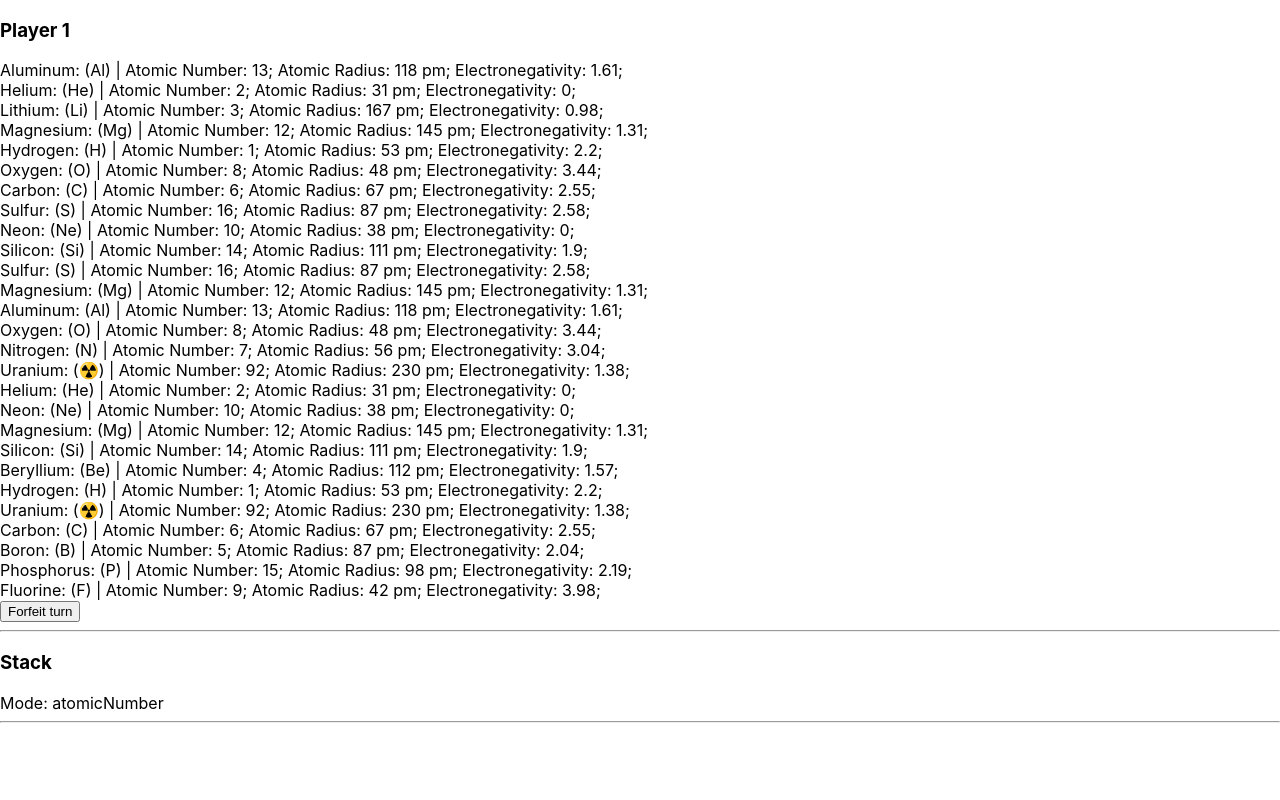
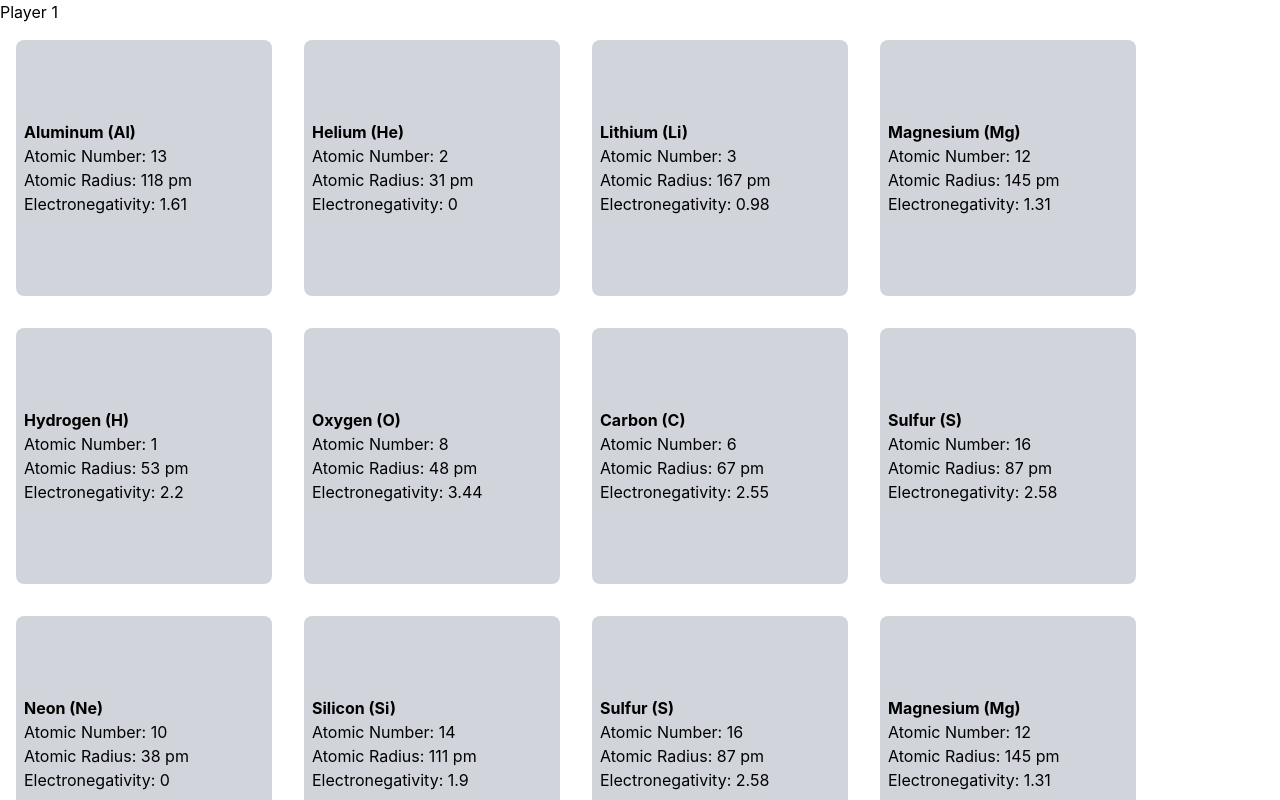
Before and after one commit to Subjective/periodic-chaos, a React (Create React App) app: page / in a window 1280 px wide. Both pictures are taken after a click on the button "Start Game". Shown: the top 800 px of the page. Built offline with nearby package versions, Linux system fonts and the light colour scheme.

Commit message:
feat: add styling

```diff
--- a/package.json
+++ b/package.json
@@ -6,8 +6,10 @@
     "@testing-library/jest-dom": "^5.16.5",
     "@testing-library/react": "^13.4.0",
     "@testing-library/user-event": "^13.5.0",
+    "clsx": "^1.2.1",
     "react": "^18.2.0",
     "react-dom": "^18.2.0",
+    "react-parallax-tilt": "^1.7.142",
     "react-scripts": "5.0.1",
     "web-vitals": "^2.1.4"
   },
@@ -34,5 +36,8 @@
       "last 1 firefox version",
       "last 1 safari version"
     ]
+  },
+  "devDependencies": {
+    "tailwindcss": "^3.3.2"
   }
 }
--- a/src/App.js
+++ b/src/App.js
@@ -1,5 +1,7 @@
 import React, { useState } from "react";
 import { elements, specialCards } from "./constants.js";
+import Tilt from "react-parallax-tilt";
+import { clsx } from "clsx";
 
 const StartScreen = ({ startGame }) => {
   const [playerCount, setPlayerCount] = useState(2);
@@ -15,11 +17,13 @@
   };
 
   return (
-    <div>
-      <h1>Welcome to Periodic Chaos!</h1>
+    <div className="flex flex-col justify-center m-auto items-center h-screen w-1/2">
+      <h1 className="text-center font-extrabold text-transparent text-8xl bg-clip-text bg-gradient-to-r from-purple-400 to-pink-600">
+        Welcome to Periodic Chaos!
+      </h1>
       <form onSubmit={handleSubmit}>
         <label>
-          Player Count:
+          Player Count:{" "}
           <input
             type="number"
             value={playerCount}
@@ -39,16 +43,31 @@
   atomicNumber,
   atomicRadius,
   electronegativity,
-}) => (
-  <div onClick={onClick}>
-    <span>
-      {name}: ({symbol}) |{" "}
-    </span>
-    <span>Atomic Number: {atomicNumber}; </span>
-    <span>Atomic Radius: {atomicRadius} pm; </span>
-    <span>Electronegativity: {electronegativity}; </span>
-  </div>
-);
+  border,
+}) => {
+  return (
+    <div className="w-64 h-64 m-4 inline-block cursor-pointer">
+      <Tilt tiltReverse={true}>
+        <div
+          onClick={onClick}
+          className={clsx(
+            "w-64 h-64 hover:bg-gray-400 transition duration-500 bg-gray-300 p-2 rounded-lg flex flex-col justify-center",
+            border && "border-8 border-pink-400"
+          )}
+        >
+          <p>
+            <strong>
+              {name} ({symbol})
+            </strong>
+          </p>
+          <p>Atomic Number: {atomicNumber} </p>
+          <p>Atomic Radius: {atomicRadius} pm </p>
+          <p>Electronegativity: {electronegativity} </p>
+        </div>
+      </Tilt>
+    </div>
+  );
+};
 
 const Hand = ({ cards, playCard }) => (
   <div>
@@ -76,6 +95,7 @@
         atomicNumber={card.atomicNumber}
         atomicRadius={card.atomicRadius}
         electronegativity={card.electronegativity}
+        border={index === cards.length - 1}
       />
     ))}
   </div>
@@ -210,9 +230,9 @@
       // Validate that the played card has a higher strength than the previous card on the stack
       const lastCard = stack[stack.length - 1];
       if (lastCard && compareStrength(cardToPlay, lastCard) < 0) {
-        alert(
-          "Invalid move! The card must have a higher strength than the previous card."
-        );
+        // alert(
+        //   "Invalid move! The card must have a higher strength than the previous card."
+        // );
         return;
       }
       // delete monopoly status if just played
--- /dev/null
+++ b/tailwind.config.js
@@ -0,0 +1,8 @@
+/** @type {import('tailwindcss').Config} */
+module.exports = {
+  content: ["./src/**/*.{js,jsx,ts,tsx}"],
+  theme: {
+    extend: {},
+  },
+  plugins: [],
+};
```
Also changed, not shown: src/index.css (+7 -3 lines), 1 other file (tests, documents, lock files or other folders).
